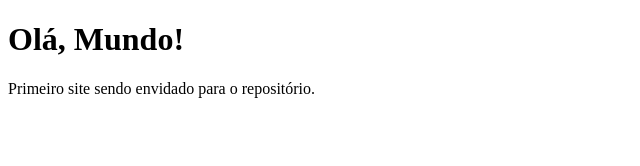
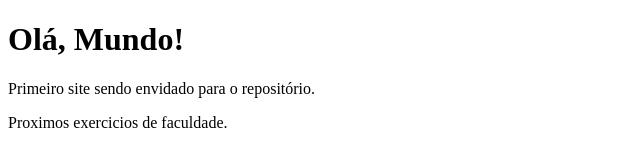
Before and after one commit to AntonioAraujo138/Ola-Mundo, a plain HTML site: page site-repositorio/index.html in a window 1280 px wide. Shown: the whole page, without its empty margins (0-640 px from the left). Drawn offline with Linux system fonts and the light colour scheme.

Commit message:
Update index.html

```diff
--- a/site-repositorio/index.html
+++ b/site-repositorio/index.html
@@ -9,5 +9,7 @@
 <body>
     <h1>Olá, Mundo!</h1>
     <p>Primeiro site sendo envidado para o repositório.</p>
+
+    <p>Proximos exercicios de faculdade.</p>
 </body>
 </html>
```
